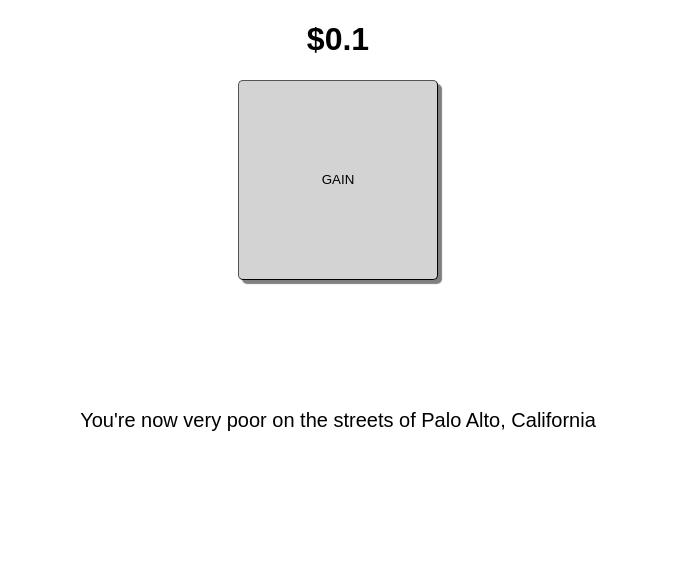
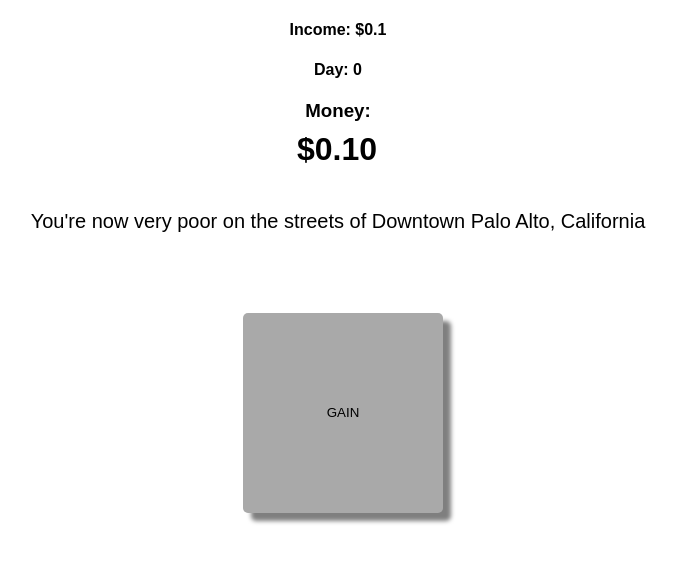
Before and after one commit to zachgalbs/clickerGame, a plain HTML site: page clickerGame.html in a window 1280 px wide. Both pictures are taken after a click on the button "GAIN". Shown: the whole page, without its empty margins (302-977 px from the left). Drawn offline with Linux system fonts and the light colour scheme.

Commit message:
added some features
Added income display, day display and moved layout around.

```diff
--- a/clickerGame.html
+++ b/clickerGame.html
@@ -6,15 +6,24 @@
         <script src="javascript/clickerGame.js"></script>
     </head>
     <body onload="setupGame()">
-        <h1 id="score">0</h1>
-        <div id="button-wrapper">
-            <button id="increase">GAIN</button>
+        <div id="incomeWrapper">
+            <h4 id="income">Income: $0.1</h4>
+            <h4 id="dayCounter">Day: 0</h4>
         </div>
-        <div class="buyingOptionDiv">
-            <button id="buyingOption">Purchase</button>
+        <h3 class="moneyTitle">Money:</h3>
+        <div id="scoreDiv">
+            <h1 id="score">$0.00</h1>
+            <h5 id="moneyLostPerDayLabel">-$100</h5>
         </div>
         <div class="dialogueDiv">
-            <p id="dialogue">You're broke on the streets of Palo Alto.</p>
+            <p id="dialogue">You're broke on the streets of Downtown Palo Alto, California.</p>
+        </div>
+        <p id="buyingOptionText">Text</p>
+        <div class="buyingOptionDiv">
+            <button id="buyingOption">Invest</button>
+        </div>
+        <div id="button-wrapper">
+            <button id="button">GAIN</button>
         </div>
     </body>
 </html>
--- a/css/clickerGame.css
+++ b/css/clickerGame.css
@@ -1,34 +1,63 @@
 body {
     font-family: Arial;
 }
+#income {
+    display: flex;
+    justify-content: center;
+}
+#dayCounter {
+    display: flex;
+    justify-content: center;
+}
+.moneyTitle {
+    display: flex;
+    justify-content: center;
+    margin-bottom: -12px;
+}
 
-#increase{
-    background-color: lightgray;
+#button{
+    color: black;
+    background-color: darkgray;
     border-radius: 5px;
-    border-width: 1px;
+    border-width: 0px;
     height: 200px;
     width: 200px;
     cursor: pointer;
-    box-shadow: 4px 4px 1px rgba(0, 0, 0, .5);
+    box-shadow: 8px 8px 4px rgba(0, 0, 0, .5);
+    outline-width: 0;
+    display: flex;
+    justify-content: center;
+    align-items: center;
+    margin-top: 10px;
+    margin-left: 10px;
 }
-#increase:hover{
+#button:hover{
     opacity: 80%;
+    color: white;
 }
-#increase:active{
+#button:active{
     opacity: 60%;
-    box-shadow: 2px 2px 1px rgba(0, 0, 0, .8);
-    margin-top: 2px;
-    margin-left: 2px;
+    box-shadow: 2px 2px 4px rgba(0, 0, 0, .8);
+    margin-left: 15px;
+    margin-top: 15px;
 }
 
 #button-wrapper {
     display: flex;
     justify-content: center;
-    /* border-style: solid; */
+}
+#scoreDiv {
+    display: flex;
+    justify-content: center;
 }
 #score {
-    display: flex;
-    justify-content: center;
+    margin-left: 42px;
+}
+#moneyLostPerDayLabel {
+    color: red;
+    margin-left: 10px;
+    margin-top: 32px;
+    opacity: 0;
 }
 #buyingOption {
     display: flex;
@@ -36,19 +65,30 @@ body {
     width: auto;
     opacity: 0;
 }
+#buyingOptionText {
+    opacity: 0;
+    display: flex;
+    justify-content: center;
+    margin-top: -5px;
+}
 .buyingOptionDiv {
-    position: absolute;
-    left: 50%;
-    top: 45%;
-    transform: translate(-50%, -50%);
+    display: flex;
+    justify-content: center;
 }
 #dialogue {
     font-size: 20px;
 }
 .dialogueDiv {
-    margin-top: 20px;
-    position: absolute;
-    left: 50%;
-    top: 50%;
-    transform: translate(-50%, -50%);
+    display: flex;
+    justify-content: center;
 }
+.tryingToMakeWork {
+    animation: example 1.5s;
+}
+@keyframes example {
+    0% {opacity: 100%;}
+    25% {opacity: 75%}
+    50% {opacity: 50%;}
+    75% {opacity: 25%;}
+    100% {opacity: 0;}
+}
--- a/javascript/clickerGame.js
+++ b/javascript/clickerGame.js
@@ -1,46 +1,83 @@
 let money = 0;
-let increaseValue = .1
-let upgradeWorth = 0
-let upgradePrice = 0
+let increaseValue = .1;
+let upgradeWorth = 0;
+let upgradePrice = 0;
+let statementNum = 0;
 
 let htmlMoney;
 let increaseButton;
 let upgradeButton;
 let dialogue;
-
+let enterPressed = false;
+let upgradeButtonText;
+let incomeText;
+let dayText;
+let dayTextNum = 0;
+let numOfUpgrades = 0;
+let clicks = 0;
+let moneyLossPerDay = 0;
+let upgradeLossPerDay = 0;
+let moneyLostPerDayLabel;
 
 let upgradeStack = [];
-
 function setupGame() {
     htmlMoney = document.getElementById("score");
-    increaseButton = document.getElementById("increase");
+    increaseButton = document.getElementById("button");
     upgradeButton = document.getElementById("buyingOption");
     dialogue = document.getElementById("dialogue");
+    upgradeButtonText = document.getElementById("buyingOptionText");
+    incomeText = document.getElementById("income");
+    dayText = document.getElementById("dayCounter");
+    moneyLostPerDayLabel = document.getElementById("moneyLostPerDayLabel");
     runGame()
 }
 
 function runGame() {
     increaseButton.onclick = function() {
+        if (!enterPressed) {
         upgradeCheck();
         money += increaseValue;
         money = Math.round(money*100)/100
-        htmlMoney.innerHTML = money;
-        htmlMoney.innerHTML = "$" + money;
+        htmlMoney.innerHTML = (money).toLocaleString('en-US', {
+            style: 'currency',
+            currency: 'USD',
+        });
+        clicks++;
+        if (clicks>=200) {checkMoneyPerDay();}
         checkForDialogue();
+    }
+    enterPressed = false;
     }
     upgradeButton.onclick = function() {
         popUpgrade();
+        increaseValue = Math.round(increaseValue*100)/100;
+        incomeText.innerHTML = `Income: $${increaseValue}`;
     }
 }
 
 function upgradeCheck() {
     // WATER BOTTLE
-    if (moneyPassed(10) && increaseValue == 0.1) {pushUpgrade({text: "Buy a nourishing meal! (+$0.02 per click, -$7.00)", value: 0.02, price: 7})};
+    if (moneyPassed(10) && numOfUpgrades == 0) {pushUpgrade({text: "Buy a nourishing meal! (+$0.02 income, -$7.00)", value: 0.02, price: 7})};
     // DRUMSTICK
-    console.log(increaseValue);
-    if (moneyPassed(25) && increaseValue == 0.12) {pushUpgrade({text: "Buy a Bucket and Drum Sticks! (+$0.04 per click, -$15.00)", value: 0.04, price: 15})}
+    if (moneyPassed(25) && numOfUpgrades == 1) {pushUpgrade({text: "Buy a bucket and drum sticks! (+$0.04 income, -$15.00)", value: 0.04, price: 15})}
     // VIOLIN
-    if (moneyPassed(50) && increaseValue == 0.16) {pushUpgrade({text: "Buy a cheap violin and some sheet music! (+$0.04 per click, -$45.00)", value: 0.04, price: 45})}
+    if (moneyPassed(50) && numOfUpgrades == 2) {pushUpgrade({text: "Buy a cheap violin and some sheet music! (+$0.04 income, -$30.00)", value: 0.04, price: 30})}
+    // CLOTHES
+    if (moneyPassed(100) && numOfUpgrades == 3) {pushUpgrade({text: "Get some clothes and a pair of shoes! (+$0.05 income, -$80.00)", value: 0.05, price: 80})}
+    // BETTER VIOLIN
+    if (moneyPassed(300) && numOfUpgrades == 4) {pushUpgrade({text: "Get a better violin! (+$0.05 income, -$200.00)", value: 0.05, price: 200})}
+    // KEYBOARD
+    if (moneyPassed(650) && numOfUpgrades == 5) {pushUpgrade({text: "Get a electric piano! (+$0.10 income, -$499.00)", value: 0.10, price: 499})}
+    // SPEAKERS
+    if (moneyPassed(800) && numOfUpgrades == 6) {pushUpgrade({text: "Buy two high quality speakers for your piano! (+$0.15 income, -$450.00)", value: 0.15, price: 450})}
+    // HAIRCUT
+    if (moneyPassed(1100) && numOfUpgrades == 7) {pushUpgrade({text: "Get a haircut and better clothes! (+$0.05 income -$150.00)", value: 0.05, price: 150})}
+    // LESSONS
+    if (moneyPassed(1800) && numOfUpgrades == 8) {pushUpgrade({text: "Get piano lessons! (+$0.50 income -$80.00 per day)", value: 0.50, price: 0, pricePerDay: 80})}
+    // WORKERS
+    if (moneyPassed(3000) && numOfUpgrades == 9) {pushUpgrade({text: "Hire your homeless friends to play your violin in different locations! (+$60.00 per day)", value: 0, price: 0, pricePerDay: -60})}
+    // WORLD
+    if (moneyPassed(100,000,000,000,000,000) && numOfUpgrades == 50) {pushUpgrade({text: "Buy the world and everyone on it! (+$100,000,000,000,000 income -$85,000,000,000,000,000)", value: 100000000000000, price:85000000000000000})}
 }
 
 function moneyPassed(neededMoney) {
@@ -48,6 +85,7 @@ function moneyPassed(neededMoney) {
 }
 
 function pushUpgrade(upgrade) {
+    numOfUpgrades++;
     upgradeStack.push(upgrade);
     showUpgradeStack();
 }
@@ -56,7 +94,13 @@ function popUpgrade() {
     if (upgradeStack.length > 0) {
         increaseValue += upgradeWorth;
         money -= upgradePrice;
-        htmlMoney.innerHTML = "$" + money.toLocaleString("en-US");
+        moneyLossPerDay = upgradeLossPerDay; //100
+        clicks = 0;
+        htmlMoney.innerHTML = (money).toLocaleString('en-US', {
+            style: 'currency',
+            currency: 'USD',
+        });
+        upgradeCheck();
     }
     upgradeStack.pop();
     showUpgradeStack();
@@ -66,32 +110,76 @@ function showUpgradeStack() {
     if (upgradeStack.length > 0) {
         let recentUpgrade = upgradeStack[upgradeStack.length -1];
         //Set the text and upgrade worth
-        upgradeButton.innerHTML = recentUpgrade.text;
+        upgradeButtonText.innerHTML = recentUpgrade.text;
         upgradeWorth = recentUpgrade.value;
         upgradePrice = recentUpgrade.price;
+        if (typeof recentUpgrade.pricePerDay !== 'undefined') {upgradeLossPerDay += recentUpgrade.pricePerDay;}
         // Reveal the Button
         upgradeButton.style.opacity = "1";
+        upgradeButtonText.style.opacity = "1";
         upgradeButton.style.cursor = "pointer";
     }
     else {
         //Hide the button
         upgradeButton.style.opacity = "0";
+        upgradeButtonText.style.opacity = "0";
         upgradeButton.style.cursor = "default";
     }
 }
 
 function checkForDialogue() {
-    console.log(money);
-    if (money >= 120) {
-        dialogue.innerHTML = "Your homeless buddies start asking you for advice on making money!";
+    if (money >= 85,000,000,000,000,000) {
+        checkMoneyDialogue("Your net worth is greater than that of the entire world and everyone on it!", 30)
+    }
+    else if (money >= 900) {
+        checkMoneyDialogue("You start building up a reputation throughout the city with your piano skills!", 5)
+    }
+    else if (money >= 500) {
+        checkMoneyDialogue("You start teaching your homeless buddies a few songs on the violin!", 4)
+    }
+    else if (money >= 120) {
+        checkMoneyDialogue("Your homeless buddies start asking you for advice on making money!", 3)
     }
     else if (money >= 40) {
-        dialogue.innerHTML = "You know some people around the city that come to your performances!";
+        checkMoneyDialogue("You know some people around the city that come to your performances!", 2)
     }
     else if (money >= 6) {
-        dialogue.innerHTML = "You've found some homeless buddies!";
+        checkMoneyDialogue("You've found some homeless buddies!", 1);
     }
     else if (moneyPassed) {
-        dialogue.innerHTML = "You're now very poor on the streets of Palo Alto, California";
+        checkMoneyDialogue("You're now very poor on the streets of Downtown Palo Alto, California", 0);
     }
 }
+
+function checkMoneyDialogue(text, num) {
+    if (statementNum == num) {
+        statementNum++;
+        dialogue.innerHTML = text;
+    }
+}
+
+function checkMoneyPerDay() {
+    clicks = 0;
+    dayTextNum++;
+    dayText.innerHTML = `Day: ${dayTextNum}`;
+    console.log("this has ran");
+    moneyLostPerDayLabel.innerHTML = `-$${moneyLossPerDay}`;
+    //moneyLostPerDayLabel.style.animation = 'example 1.5s';
+    moneyLostPerDayLabel.classList.add('tryingToMakeWork');
+
+    if (moneyLossPerDay > 0) {
+        console.log(moneyLossPerDay)
+        money -= moneyLossPerDay;
+        htmlMoney.innerHTML = (money).toLocaleString('en-US', {
+            style: 'currency',
+            currency: 'USD',
+        });
+    }
+}
+
+//This code here is to nerf the enter key
+document.addEventListener("keydown", function(event) {
+    if (event.keyCode == 13) {
+        enterPressed = true;
+    }
+});
```
Also changed, not shown: Game Todos.txt.
